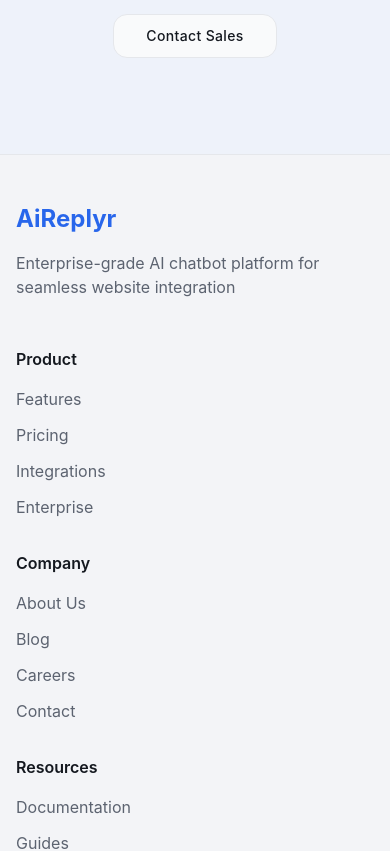
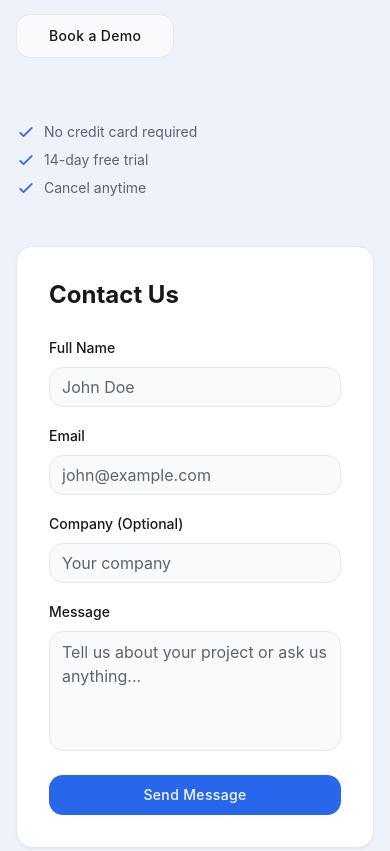
Before and after one commit to khushalkhule/chatprodigy-ai, a React (Vite) app: page / in a window 390 px wide. Shown: the part 9471-10322 px from the top of the page. Built offline with nearby package versions, Linux system fonts and the light colour scheme.

Commit message:
Implement features
Progressively implement features one by one.

```diff
--- /dev/null
+++ b/src/components/forms/ContactForm.tsx
@@ -0,0 +1,146 @@
+
+import React, { useState } from 'react';
+import { z } from 'zod';
+import { useForm } from 'react-hook-form';
+import { zodResolver } from '@hookform/resolvers/zod';
+import { Form, FormControl, FormField, FormItem, FormLabel, FormMessage } from '@/components/ui/form';
+import { Input } from '@/components/ui/input';
+import CTAButton from '@/components/ui/CTAButton';
+import { useToast } from '@/hooks/use-toast';
+import { Loader2 } from 'lucide-react';
+
+const contactFormSchema = z.object({
+  name: z.string().min(2, { message: 'Name must be at least 2 characters' }),
+  email: z.string().email({ message: 'Please enter a valid email address' }),
+  company: z.string().optional(),
+  message: z.string().min(10, { message: 'Message must be at least 10 characters' })
+});
+
+type ContactFormValues = z.infer<typeof contactFormSchema>;
+
+const ContactForm = () => {
+  const [isSubmitting, setIsSubmitting] = useState(false);
+  const { toast } = useToast();
+
+  const form = useForm<ContactFormValues>({
+    resolver: zodResolver(contactFormSchema),
+    defaultValues: {
+      name: '',
+      email: '',
+      company: '',
+      message: ''
+    }
+  });
+
+  const onSubmit = async (data: ContactFormValues) => {
+    setIsSubmitting(true);
+
+    // Simulate API call
+    try {
+      // In a real implementation, you would send this data to your backend
+      console.log('Form submitted:', data);
+
+      // Simulate network delay
+      await new Promise(resolve => setTimeout(resolve, 1500));
+
+      toast({
+        title: "Message sent!",
+        description: "Thank you for your message. We'll get back to you soon.",
+      });
+
+      form.reset();
+    } catch (error) {
+      console.error('Error submitting form:', error);
+      toast({
+        title: "Something went wrong",
+        description: "Your message couldn't be sent. Please try again.",
+        variant: "destructive",
+      });
+    } finally {
+      setIsSubmitting(false);
+    }
+  };
+
+  return (
+    <Form {...form}>
+      <form onSubmit={form.handleSubmit(onSubmit)} className="space-y-4">
+        <div className="grid grid-cols-1 md:grid-cols-2 gap-4">
+          <FormField
+            control={form.control}
+            name="name"
+            render={({ field }) => (
+              <FormItem>
+                <FormLabel>Full Name</FormLabel>
+                <FormControl>
+                  <Input placeholder="John Doe" {...field} />
+                </FormControl>
+                <FormMessage />
+              </FormItem>
+            )}
+          />
+
+          <FormField
+            control={form.control}
+            name="email"
+            render={({ field }) => (
+              <FormItem>
+                <FormLabel>Email</FormLabel>
+                <FormControl>
+                  <Input type="email" placeholder="john@example.com" {...field} />
+                </FormControl>
+                <FormMessage />
+              </FormItem>
+            )}
+          />
+        </div>
+
+        <FormField
+          control={form.control}
+          name="company"
+          render={({ field }) => (
+            <FormItem>
+              <FormLabel>Company (Optional)</FormLabel>
+              <FormControl>
+                <Input placeholder="Your company" {...field} />
+              </FormControl>
+              <FormMessage />
+            </FormItem>
+          )}
+        />
+
+        <FormField
+          control={form.control}
+          name="message"
+          render={({ field }) => (
+            <FormItem>
+              <FormLabel>Message</FormLabel>
+              <FormControl>
+                <textarea
+                  className="flex min-h-[120px] w-full rounded-md border border-input bg-background px-3 py-2 text-base ring-offset-background placeholder:text-muted-foreground focus-visible:outline-none focus-visible:ring-2 focus-visible:ring-ring focus-visible:ring-offset-2 disabled:cursor-not-allowed disabled:opacity-50 md:text-sm resize-none"
+                  placeholder="Tell us about your project or ask us anything..."
+                  {...field}
+                />
+              </FormControl>
+              <FormMessage />
+            </FormItem>
+          )}
+        />
+
+        <div className="pt-2">
+          <CTAButton type="submit" className="w-full" disabled={isSubmitting}>
+            {isSubmitting ? (
+              <>
+                <Loader2 className="mr-2 h-4 w-4 animate-spin" />
+                Sending...
+              </>
+            ) : (
+              "Send Message"
+            )}
+          </CTAButton>
+        </div>
+      </form>
+    </Form>
+  );
+};
+
+export default ContactForm;
--- a/src/components/ui/CTAButton.tsx
+++ b/src/components/ui/CTAButton.tsx
@@ -10,6 +10,8 @@ interface CTAButtonProps {
   variant?: 'default' | 'secondary' | 'outline' | 'ghost';
   size?: 'default' | 'sm' | 'lg' | 'icon';
   onClick?: () => void;
+  type?: 'button' | 'submit' | 'reset';
+  disabled?: boolean;
 }
 
 const CTAButton = ({
@@ -18,7 +20,9 @@ const CTAButton = ({
   href,
   variant = 'default',
   size = 'default',
-  onClick
+  onClick,
+  type = 'button',
+  disabled = false
 }: CTAButtonProps) => {
   const buttonClasses = cn(
     'font-medium tracking-wide transition-all duration-300',
@@ -34,6 +38,7 @@ const CTAButton = ({
           size={size}
           className={buttonClasses}
           onClick={onClick}
+          disabled={disabled}
         >
           {children}
         </Button>
@@ -47,6 +52,8 @@ const CTAButton = ({
       size={size}
       className={buttonClasses}
       onClick={onClick}
+      type={type}
+      disabled={disabled}
     >
       {children}
     </Button>
--- a/src/pages/Index.tsx
+++ b/src/pages/Index.tsx
@@ -8,6 +8,7 @@ import PricingSection from '@/components/sections/PricingSection';
 import TestimonialsSection from '@/components/sections/TestimonialsSection';
 import ChatbotDemo from '@/components/chat/ChatbotDemo';
 import CTAButton from '@/components/ui/CTAButton';
+import ContactForm from '@/components/forms/ContactForm';
 import { ArrowRight } from 'lucide-react';
 
 const Index = () => {
@@ -89,24 +90,52 @@ const Index = () => {
         <PricingSection />
         <TestimonialsSection />
 
-        {/* CTA Section */}
+        {/* CTA Section with Contact Form */}
         <section id="contact" className="py-24 bg-primary/5">
           <div className="container mx-auto px-4 sm:px-6 lg:px-8">
-            <div className="max-w-4xl mx-auto text-center">
+            <div className="max-w-6xl mx-auto">
+              <div className="grid grid-cols-1 lg:grid-cols-2 gap-12">
+                <div className="flex flex-col justify-center">
                   <h2 className="text-3xl md:text-4xl font-bold mb-6">
                     Ready to Transform Your Customer Experience?
                   </h2>
-              <p className="text-xl text-muted-foreground mb-8 max-w-2xl mx-auto">
+                  <p className="text-xl text-muted-foreground mb-8">
                     Join thousands of businesses using AiReplyr to automate support, increase conversions, and delight customers 24/7.
                   </p>
-              <div className="flex flex-col sm:flex-row justify-center gap-4">
+                  <div className="flex flex-col sm:flex-row gap-4 mb-8">
                     <CTAButton href="/signup" size="lg">
                       Get Started Free
                       <ArrowRight className="ml-2 h-4 w-4" />
                     </CTAButton>
                     <CTAButton href="/contact" variant="outline" size="lg">
-                  Contact Sales
+                      Book a Demo
                     </CTAButton>
+                  </div>
+                  <div className="mt-8 text-muted-foreground">
+                    <p className="flex items-center text-sm mb-2">
+                      <svg width="20" height="20" viewBox="0 0 24 24" fill="none" xmlns="http://www.w3.org/2000/svg" className="mr-2 text-primary">
+                        <path d="M5 13L9 17L19 7" stroke="currentColor" strokeWidth="2" strokeLinecap="round" strokeLinejoin="round"/>
+                      </svg>
+                      No credit card required
+                    </p>
+                    <p className="flex items-center text-sm mb-2">
+                      <svg width="20" height="20" viewBox="0 0 24 24" fill="none" xmlns="http://www.w3.org/2000/svg" className="mr-2 text-primary">
+                        <path d="M5 13L9 17L19 7" stroke="currentColor" strokeWidth="2" strokeLinecap="round" strokeLinejoin="round"/>
+                      </svg>
+                      14-day free trial
+                    </p>
+                    <p className="flex items-center text-sm">
+                      <svg width="20" height="20" viewBox="0 0 24 24" fill="none" xmlns="http://www.w3.org/2000/svg" className="mr-2 text-primary">
+                        <path d="M5 13L9 17L19 7" stroke="currentColor" strokeWidth="2" strokeLinecap="round" strokeLinejoin="round"/>
+                      </svg>
+                      Cancel anytime
+                    </p>
+                  </div>
+                </div>
+                <div className="bg-white p-8 rounded-2xl shadow-sm border border-border">
+                  <h3 className="text-2xl font-bold mb-6">Contact Us</h3>
+                  <ContactForm />
+                </div>
               </div>
             </div>
           </div>
```
Lines whose indentation alone changed are shown as unchanged.
